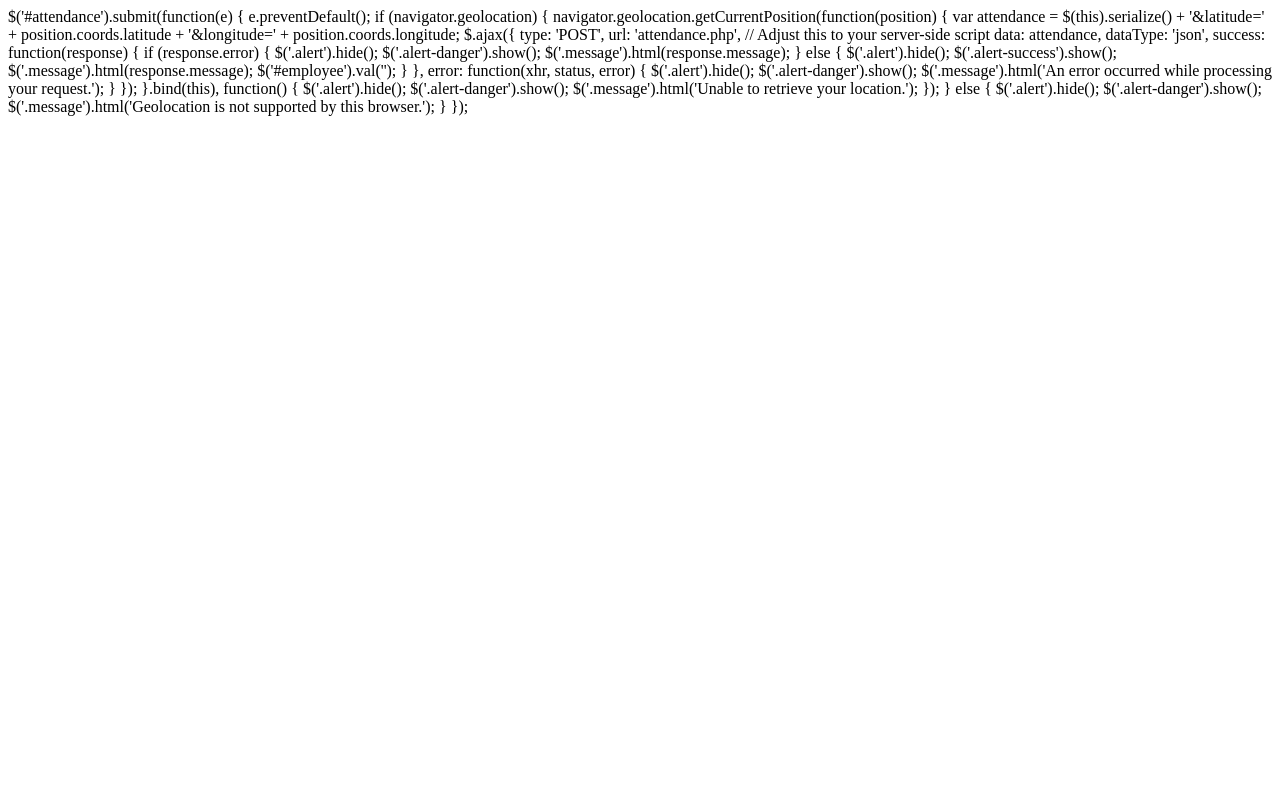
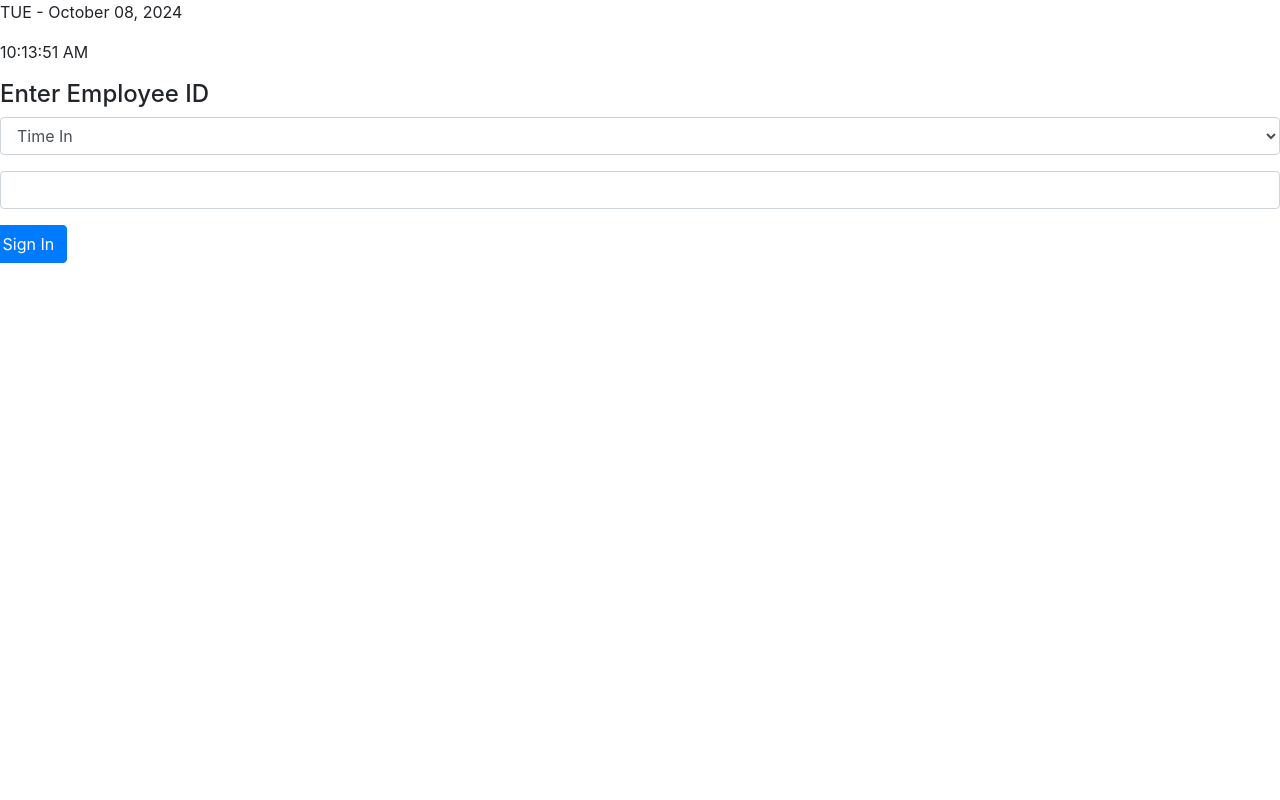
Before and after one commit to dxtshantanu/geoattendance, a PHP site: page /attendance.php in a window 1280 px wide. Run offline with PHP 8.4, Linux system fonts and the light colour scheme.

Commit message:
Update attendance.php

```diff
--- a/attendance.php
+++ b/attendance.php
@@ -1,39 +1,91 @@
-$('#attendance').submit(function(e) {
-    e.preventDefault();
-    if (navigator.geolocation) {
-        navigator.geolocation.getCurrentPosition(function(position) {
-            var attendance = $(this).serialize() + '&latitude=' + position.coords.latitude + '&longitude=' + position.coords.longitude;
-            $.ajax({
-                type: 'POST',
-                url: 'attendance.php', // Adjust this to your server-side script
-                data: attendance,
-                dataType: 'json',
-                success: function(response) {
-                    if (response.error) {
+<!DOCTYPE html>
+<html lang="en">
+<head>
+    <meta charset="UTF-8">
+    <meta name="viewport" content="width=device-width, initial-scale=1.0">
+    <title>Attendance Login</title>
+    <link rel="stylesheet" href="https://stackpath.bootstrapcdn.com/bootstrap/4.3.1/css/bootstrap.min.css">
+    <link rel="stylesheet" href="https://cdnjs.cloudflare.com/ajax/libs/font-awesome/5.15.1/css/all.min.css">
+    <script src="https://code.jquery.com/jquery-3.6.0.min.js"></script>
+    <script src="https://cdnjs.cloudflare.com/ajax/libs/moment.js/2.29.1/moment.min.js"></script>
+    <style>
+        .alert {
+            display: none;
+        }
+    </style>
+</head>
+<body class="hold-transition login-page">
+    <div class="login-box">
+        <div class="login-logo">
+            <p id="date"></p>
+            <p id="time" class="bold"></p>
+        </div>
+
+        <div class="login-box-body">
+            <h4 class="login-box-msg">Enter Employee ID</h4>
+
+            <form id="attendance">
+                <div class="form-group">
+                    <select class="form-control" name="status">
+                        <option value="in">Time In</option>
+                        <option value="out">Time Out</option>
+                    </select>
+                </div>
+                <div class="form-group has-feedback">
+                    <input type="text" class="form-control input-lg" id="employee" name="employee" required>
+                    <span class="glyphicon glyphicon-calendar form-control-feedback"></span>
+                </div>
+                <div class="row">
+                    <div class="col-xs-4">
+                        <button type="submit" class="btn btn-primary btn-block btn-flat" name="signin">
+                            <i class="fa fa-sign-in"></i> Sign In
+                        </button>
+                    </div>
+                </div>
+            </form>
+
+            <div class="alert alert-success mt-2 text-center">
+                <span class="result"><i class="icon fa fa-check"></i> <span class="message"></span></span>
+            </div>
+            <div class="alert alert-danger mt-2 text-center">
+                <span class="result"><i class="icon fa fa-warning"></i> <span class="message"></span></span>
+            </div>
+        </div>
+    </div>
+
+    <script type="text/javascript">
+        $(function () {
+            var interval = setInterval(function () {
+                var momentNow = moment();
+                $('#date').html(momentNow.format('dddd').substring(0, 3).toUpperCase() + ' - ' + momentNow.format('MMMM DD, YYYY'));
+                $('#time').html(momentNow.format('hh:mm:ss A'));
+            }, 100);
+
+            $('#attendance').submit(function (e) {
+                e.preventDefault();
+
+                if (navigator.geolocation) {
+                    navigator.geolocation.getCurrentPosition(function (position) {
+                        var latitude = position.coords.latitude;
+                        var longitude = position.coords.longitude;
+
+                        // Displaying coordinates for demonstration
                         $('.alert').hide();
+                        $('.alert-success .message').html('Location retrieved: Latitude: ' + latitude + ', Longitude: ' + longitude);
+                        $('.alert-success').show();
+
+                    }, function () {
+                        $('.alert').hide();
+                        $('.alert-danger .message').html('Unable to retrieve your location.');
                         $('.alert-danger').show();
-                        $('.message').html(response.message);
-                    } else {
-                        $('.alert').hide();
-                        $('.alert-success').show();
-                        $('.message').html(response.message);
-                        $('#employee').val('');
-                    }
-                },
-                error: function(xhr, status, error) {
+                    });
+                } else {
                     $('.alert').hide();
+                    $('.alert-danger .message').html('Geolocation is not supported by this browser.');
                     $('.alert-danger').show();
-                    $('.message').html('An error occurred while processing your request.');
                 }
             });
-        }.bind(this), function() {
-            $('.alert').hide();
-            $('.alert-danger').show();
-            $('.message').html('Unable to retrieve your location.');
         });
-    } else {
-        $('.alert').hide();
-        $('.alert-danger').show();
-        $('.message').html('Geolocation is not supported by this browser.');
-    }
-});
+    </script>
+</body>
+</html>
```
